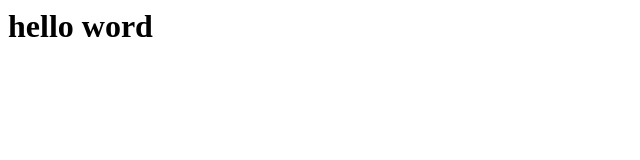
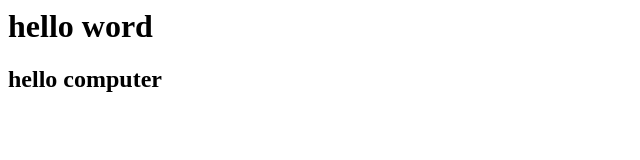
Before and after one commit to OmarMahmoudAhmedMahmoud/2024-todoWebsite, a plain HTML site: page index.html in a window 1280 px wide. Shown: the whole page, without its empty margins (0-640 px from the left). Drawn offline with Linux system fonts and the light colour scheme.

Commit message:
add h2 tag contane 'hello computer'

```diff
--- a/index.html
+++ b/index.html
@@ -1 +1,2 @@
 <h1>hello word</h1>
+<h2>hello computer</h2>
```
